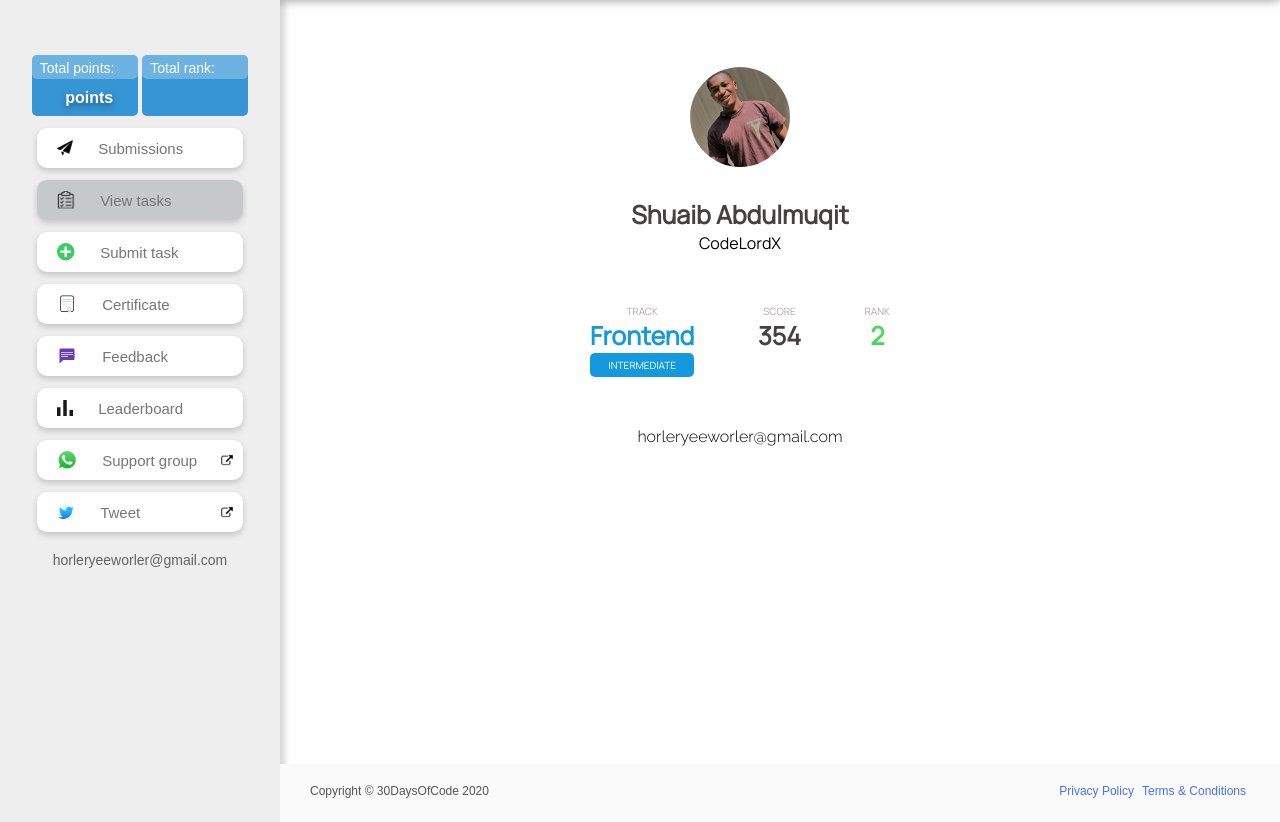
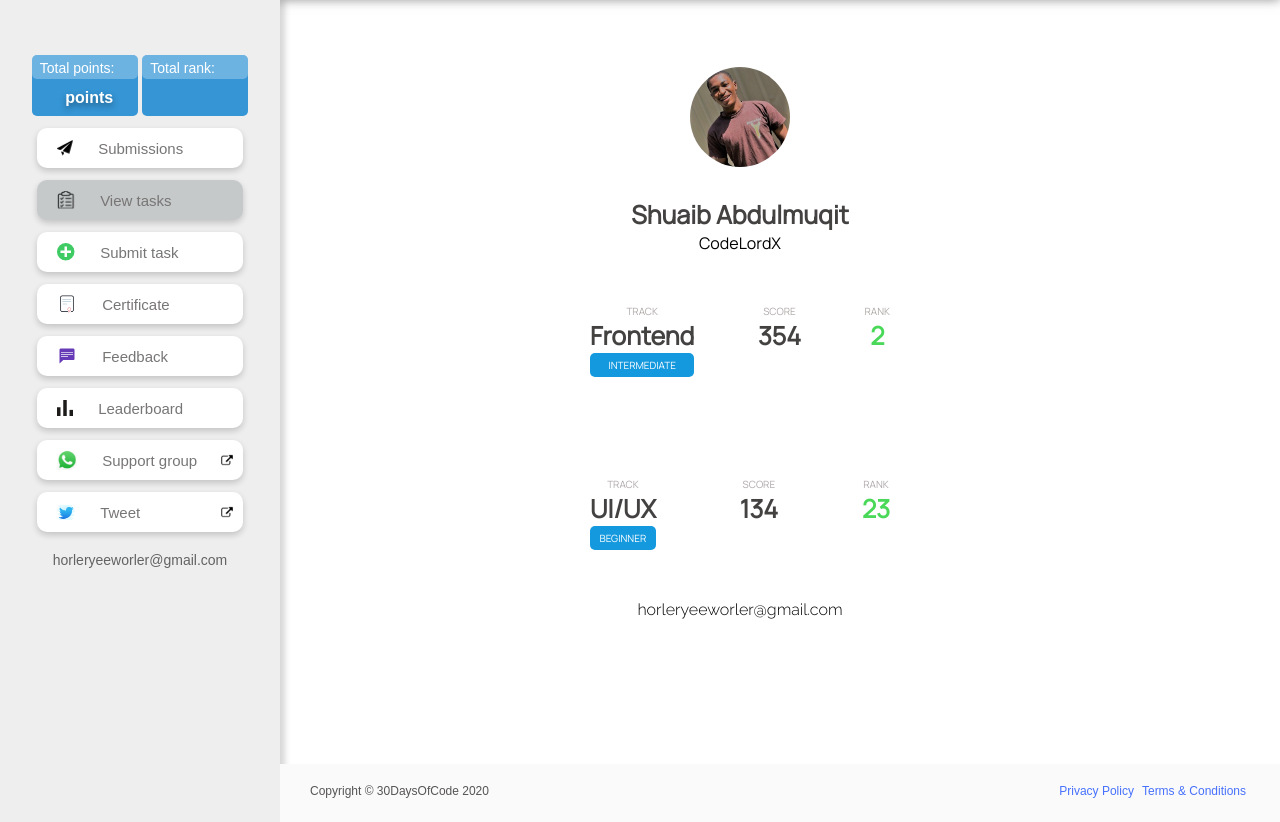
Before and after one commit to horler234/profile, a plain HTML site: page profile/index.html in a window 1280 px wide. Shown: the part 63-885 px from the top of the page. Drawn offline with Linux system fonts and the light colour scheme.

Commit message:
Add files via upload

```diff
--- a/profile/index.html
+++ b/profile/index.html
@@ -104,7 +104,7 @@
         <div class="flx space">
           <div class="expln">
             <p>TRACK</p>
-            <h1 class="trck-clr">Frontend</h1>
+            <h1 class="trck-clr-frontend">Frontend</h1>
             <div class="rank">
               <p>Intermediate</p>
             </div>
@@ -118,6 +118,26 @@
           <div class="expln">
             <p>RANK</p>
             <h1 class="pos">2</h1>
+          </div>
+        </div>
+
+        <div class="flx space">
+          <div class="expln second">
+            <p>TRACK</p>
+            <h1 class="trck-clr-ui">UI/UX</h1>
+            <div class="rank begin">
+              <p>Beginner</p>
+            </div>
+          </div>
+
+          <div class="expln second">
+            <p>SCORE</p>
+            <h1>134</h1>
+          </div>
+
+          <div class="expln second">
+            <p>RANK</p>
+            <h1 class="pos bottom">23</h1>
           </div>
         </div>
         <p class="mail">horleryeeworler@gmail.com</p>
```
